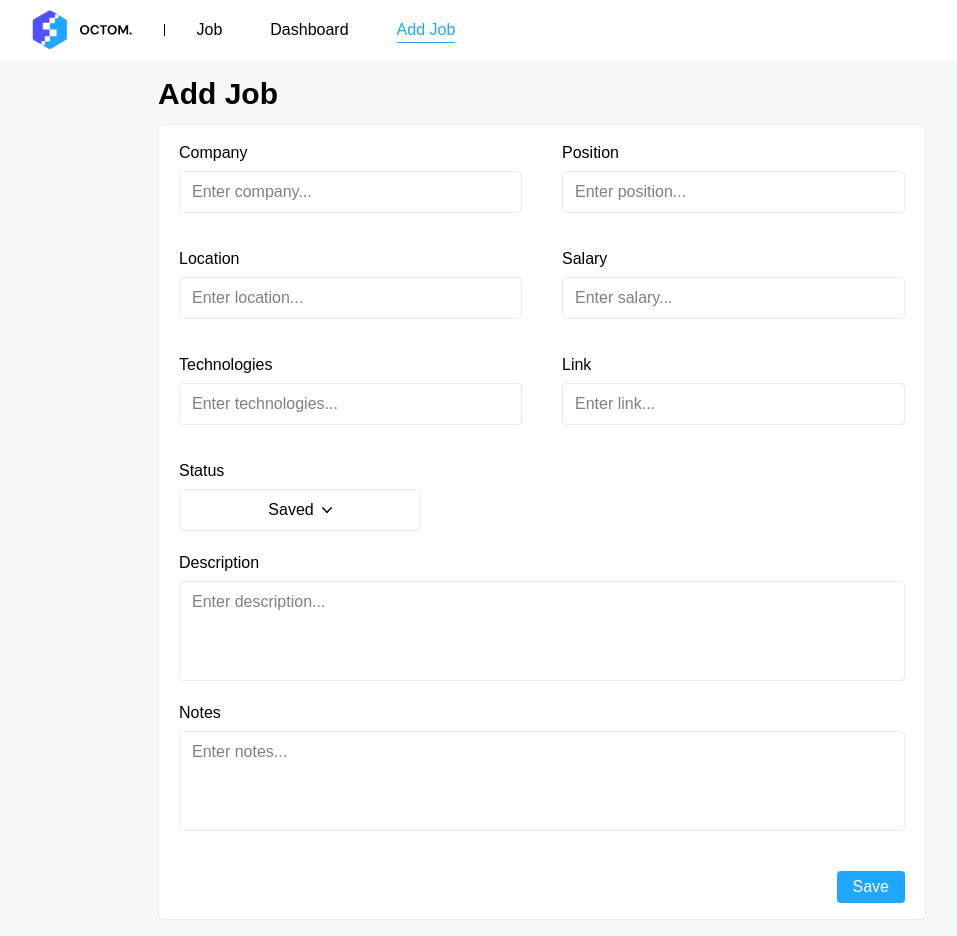
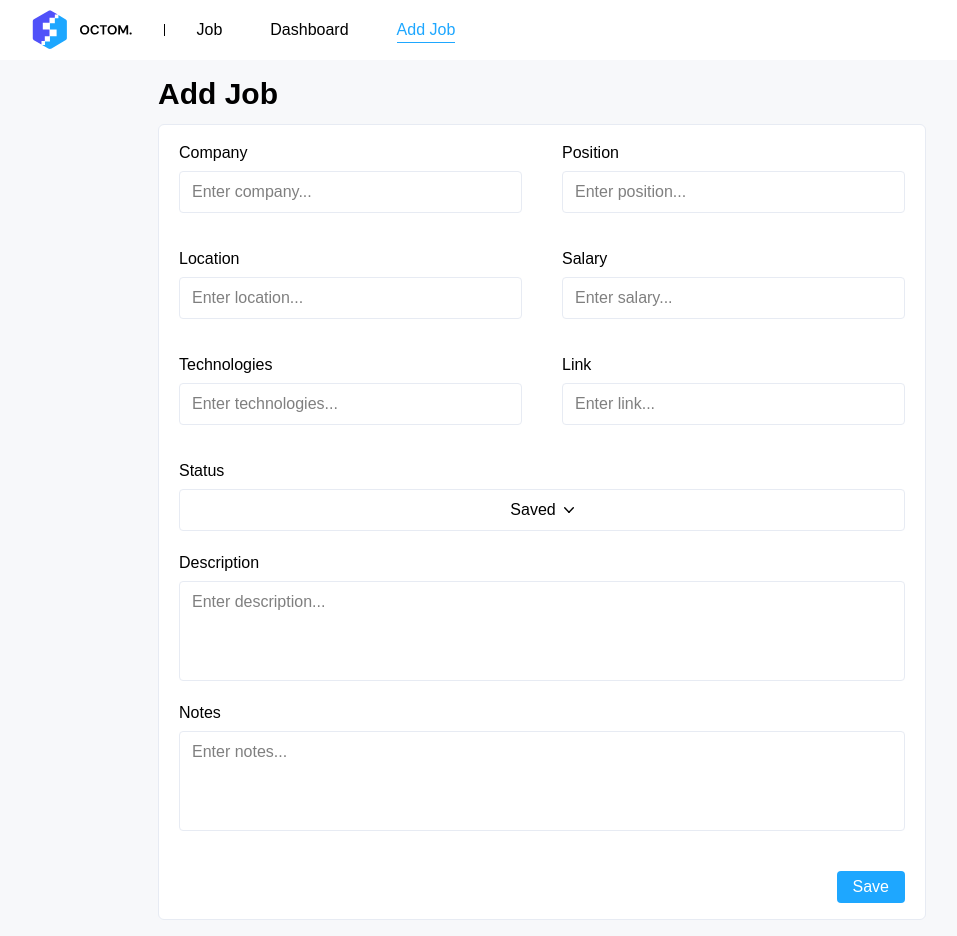
Before and after one commit to Slechh/Job-Tracker, a Next.js app: page /jobs/new in a window 1280 px wide. Shown: the whole page, without its empty margins (98-1055 px from the left). Built offline with nearby package versions, Linux system fonts and the light colour scheme.

Commit message:
Add Vacation In Job Page

```diff
--- a/src/api/jobs.ts
+++ b/src/api/jobs.ts
@@ -17,3 +17,15 @@ export async function getJobs() {
 
   return response.json();
 }
+
+export async function updateJob(id: number | undefined, data: JobFormData) {
+  const response = await fetch(`/api/jobs/${id}`, {
+    method: "PUT",
+    headers: {
+      "Content-Type": "application/json",
+    },
+    body: JSON.stringify(data),
+  });
+
+  return response.json();
+}
--- /dev/null
+++ b/src/app/api/jobs/[id]/route.ts
@@ -0,0 +1,37 @@
+import { NextResponse } from "next/server";
+
+import { prisma } from "@/lib/prisma";
+
+type RouteProps = {
+  params: Promise<{
+    id: string;
+  }>;
+};
+
+export async function PUT(request: Request, { params }: RouteProps) {
+  const body = await request.json();
+  const { id } = await params;
+
+  try {
+    const job = await prisma.job.update({
+      where: {
+        id: Number(id),
+      },
+      data: {
+        company: body.company,
+        position: body.position,
+        location: body.location,
+        salary: body.salary,
+        technologies: body.technologies,
+        status: body.status,
+        link: body.link,
+        description: body.description,
+        notes: body.notes,
+      },
+    });
+
+    return NextResponse.json(job);
+  } catch {
+    return NextResponse.json({ message: "Job not found" }, { status: 404 });
+  }
+}
--- a/src/app/jobs/[id]/page.tsx
+++ b/src/app/jobs/[id]/page.tsx
@@ -1,3 +1,4 @@
+import { JobForm } from "@/components/JobForm";
 import { JobCard } from "@/components/jobs/JobCard";
 import { prisma } from "@/lib/prisma";
 import { notFound } from "next/navigation";
@@ -23,8 +24,23 @@ export default async function JobInfoPage({ params }: JobInfoPageProps) {
 
   return (
     <main className="px-4 py-8">
-      <div className="max-w-5xl mx-auto">
+      <div className="max-w-5xl mx-auto flex flex-col gap-5">
         <JobCard job={job} />
+        <JobForm
+          defaultValues={{
+            company: job.company,
+            position: job.position,
+            location: job.location ?? "",
+            salary: job.salary ?? "",
+            technologies: job.technologies ?? "",
+            status: job.status,
+            link: job.link ?? "",
+            description: job.description ?? "",
+            notes: job.notes ?? "",
+          }}
+          variant="edit"
+          jobId={job.id}
+        />
       </div>
     </main>
   );
--- a/src/app/jobs/new/page.tsx
+++ b/src/app/jobs/new/page.tsx
@@ -1,70 +1,25 @@
-"use client";
-
-import { Controller, useForm } from "react-hook-form";
-import { toast } from "sonner";
-
-import { Select } from "@/components/Select";
-import { FormInputs } from "@/components/FormInputs";
-import { FormTextarea } from "@/components/FormTextareas";
-
-import type { JobFormData } from "@/types/job";
-
-import { createJob } from "@/api/jobs";
+import { JobForm } from "@/components/JobForm";
 
 export default function NewJobPage() {
-  const {
-    register,
-    handleSubmit,
-    control,
-    reset,
-    formState: { errors },
-  } = useForm<JobFormData>({
-    defaultValues: {
-      status: "Saved",
-    },
-  });
-
-  const onSubmit = async (data: JobFormData) => {
-    try {
-      await createJob(data);
-      toast.success("Job created successfully!");
-      reset();
-    } catch {
-      toast.error("Failed to create job!");
-    }
-  };
 
   return (
     <main className="p-4">
       <div className="max-w-3xl mx-auto flex flex-col gap-3">
         <h1 className="font-bold text-3xl">Add Job</h1>
-        <form
-          onSubmit={handleSubmit(onSubmit)}
-          autoComplete="off"
-          className="bg-white rounded-md border border-soft-slate px-5 py-4 flex flex-col gap-10"
-        >
-          <div className="flex flex-col gap-2">
-            <FormInputs register={register} errors={errors} />
-            <div className="flex flex-col gap-5">
-              <Controller
-                name="status"
-                control={control}
-                render={({ field }) => (
-                  <Select value={field.value} onChange={field.onChange} />
-                )}
-              />
-              <FormTextarea register={register} />
-            </div>
-          </div>
-          <div className="flex justify-end">
-            <button
-              type="submit"
-              className="bg-light-blue text-white px-4 py-1 rounded-sm hover:bg-blue-400 transition-all duration-300"
-            >
-              Save
-            </button>
-          </div>
-        </form>
+        <JobForm
+          variant="create"
+          defaultValues={{
+            company: "",
+            position: "",
+            location: "",
+            salary: "",
+            technologies: "",
+            status: "Saved",
+            link: "",
+            description: "",
+            notes: "",
+          }}
+        />
       </div>
     </main>
   );
--- a/src/components/FormInputs.tsx
+++ b/src/components/FormInputs.tsx
@@ -11,7 +11,7 @@ type FormInputsProps = {
 
 export function FormInputs({ register, errors }: FormInputsProps) {
   return (
-    <div className="grid grid-cols-2 gap-x-10 gap-y-2">
+    <>
       {inputOptions.map((option) => (
         <div key={option.label} className="flex flex-col gap-1.5">
           <label htmlFor={option.forInfo}>{option.label}</label>
@@ -28,6 +28,6 @@ export function FormInputs({ register, errors }: FormInputsProps) {
           </p>
         </div>
       ))}
-    </div>
+    </>
   );
 }
--- a/src/components/FormTextareas.tsx
+++ b/src/components/FormTextareas.tsx
@@ -10,7 +10,7 @@ type FormInputsProps = {
 
 export function FormTextarea({ register }: FormInputsProps) {
   return (
-    <div className="flex flex-col gap-5">
+    <>
       {textareaOptions.map((option) => (
         <div key={option.label} className="flex flex-col gap-1.5">
           <label htmlFor={option.forInfo}>{option.label}</label>
@@ -22,6 +22,6 @@ export function FormTextarea({ register }: FormInputsProps) {
           />
         </div>
       ))}
-    </div>
+    </>
   );
 }
--- /dev/null
+++ b/src/components/JobForm.tsx
@@ -0,0 +1,112 @@
+"use client";
+
+import { Controller, useForm } from "react-hook-form";
+import { toast } from "sonner";
+
+import { Select } from "@/components/Select";
+import { FormInputs } from "@/components/FormInputs";
+import { FormTextarea } from "@/components/FormTextareas";
+
+import type { JobFormData } from "@/types/job";
+
+import { createJob, updateJob } from "@/api/jobs";
+
+type JobFormProps = {
+  variant: "create" | "edit";
+  defaultValues: JobFormData;
+  jobId?: number;
+};
+
+export function JobForm({ variant, defaultValues, jobId }: JobFormProps) {
+  const {
+    register,
+    handleSubmit,
+    control,
+    reset,
+    formState: { errors },
+  } = useForm<JobFormData>({
+    defaultValues,
+  });
+  const onSubmit = async (data: JobFormData) => {
+    if (variant === "create") {
+      try {
+        await createJob(data);
+        toast.success("Job created successfully!");
+        reset();
+      } catch {
+        toast.error("Failed to create job!");
+      }
+    }
+    if (variant === "edit") {
+      try {
+        await updateJob(jobId, data);
+        toast.success("Job edited successfully!");
+        reset();
+      } catch (error) {
+        console.log(error);
+        toast.error("Failed to edit job!");
+      }
+    }
+  };
+
+  return (
+    <form
+      onSubmit={handleSubmit(onSubmit)}
+      autoComplete="off"
+      className="bg-white rounded-md border border-soft-slate px-5 py-4 flex flex-col gap-10"
+    >
+      {variant === "create" && (
+        <>
+          <div className="flex flex-col gap-2">
+            <div className="grid grid-cols-2 gap-x-10 gap-y-2">
+              <FormInputs register={register} errors={errors} />
+            </div>
+            <div className="flex flex-col gap-5">
+              <Controller
+                name="status"
+                control={control}
+                render={({ field }) => (
+                  <Select value={field.value} onChange={field.onChange} />
+                )}
+              />
+              <div className="flex flex-col gap-5">
+                <FormTextarea register={register} />
+              </div>
+            </div>
+          </div>
+          <div className="flex justify-end">
+            <button
+              type="submit"
+              className="bg-light-blue text-white px-4 py-1 rounded-sm hover:bg-blue-400 transition-all duration-300"
+            >
+              Save
+            </button>
+          </div>
+        </>
+      )}
+      {variant === "edit" && (
+        <>
+          <div className="grid grid-cols-3 gap-x-7 gap-y-2">
+            <FormInputs register={register} errors={errors} />
+            <FormTextarea register={register} />
+            <Controller
+              name="status"
+              control={control}
+              render={({ field }) => (
+                <Select value={field.value} onChange={field.onChange} />
+              )}
+            />
+          </div>
+          <div className="flex justify-end">
+            <button
+              type="submit"
+              className="bg-light-blue text-white px-4 py-1 rounded-sm hover:bg-blue-400 transition-all duration-300"
+            >
+              Save
+            </button>
+          </div>
+        </>
+      )}
+    </form>
+  );
+}
--- a/src/components/Select.tsx
+++ b/src/components/Select.tsx
@@ -16,8 +16,9 @@ export function Select({ value, onChange }: SelectProps) {
   const [isClicked, setIsClicked] = useState(false);
 
   return (
-    <div className="w-1/3 relative flex flex-col gap-1.5">
+    <div className="w-full flex flex-col gap-1.5">
       <label htmlFor="status">Status</label>
+      <div className="relative">
         <button
           type="button"
           onClick={() => setIsClicked((prev) => !prev)}
@@ -50,5 +51,6 @@ export function Select({ value, onChange }: SelectProps) {
           </div>
         )}
       </div>
+    </div>
   );
 }
```
Lines whose indentation alone changed are shown as unchanged.
